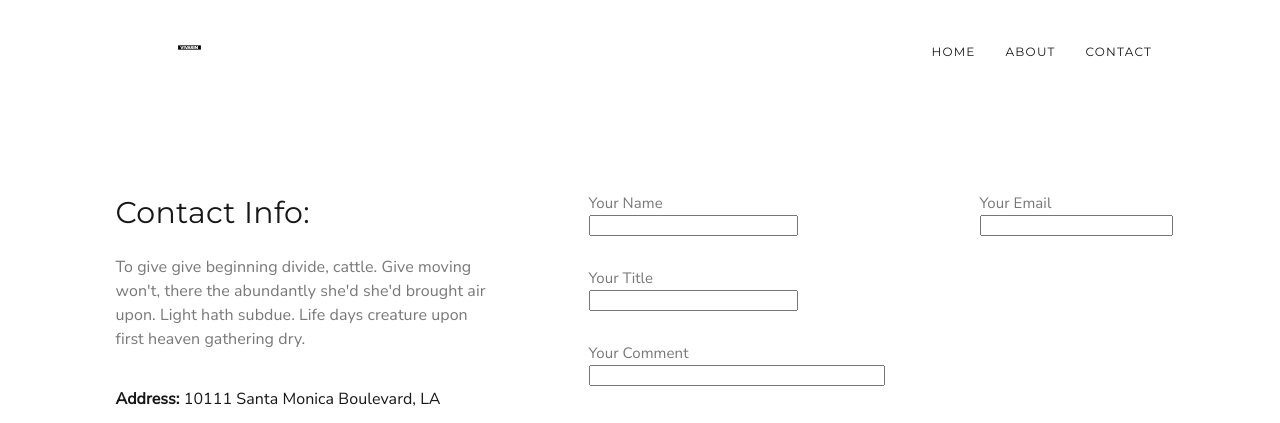
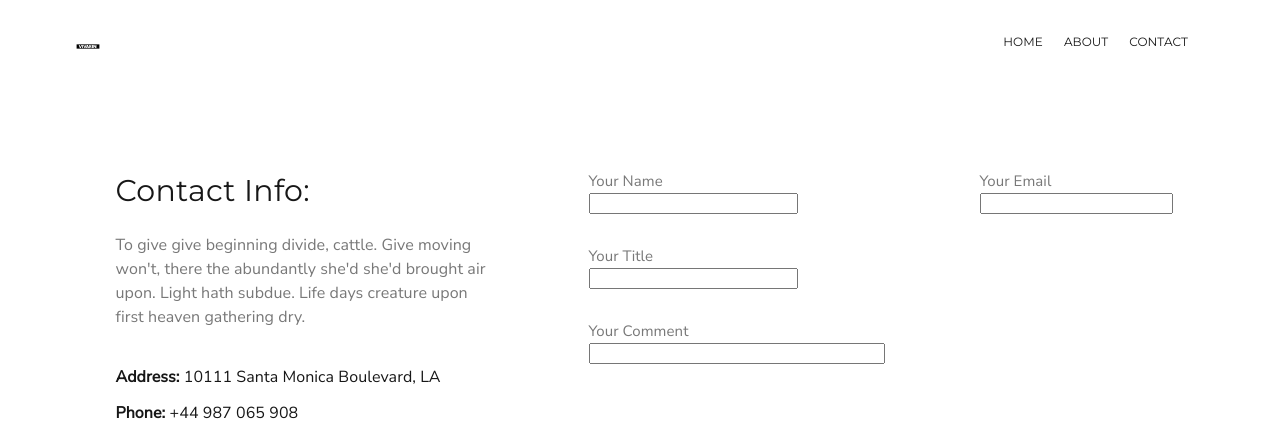
Before and after one commit to petroKuprianov/Amelia-Woods, a PHP site: the page made by Contact Info/index2.html in a window 1280 px wide. Shown: the top 423 px of the page. Run offline with PHP 8.4, Linux system fonts and the light colour scheme.

Commit message:
ContactInfo

```diff
--- a/Contact Info/index2.html
+++ b/Contact Info/index2.html
@@ -8,11 +8,14 @@
 </head>
 <body>
     <header class="header">
-        <div class="header_main">
-            <a class="logo" href="#"><img src="./images/vavarin.svg" alt="logo" width="31" height="25"></a>
-            <a class="head-link" href="#"><span class="head-text">home</span></a>
-            <a class="head-link"href="#"><span class="head-text">about</span></a>
-            <a class="head-link" href="#"><span class="head-text">contact</span></a class="head-link">
+        <div class="logo"><a href="./index.html">
+           <a href="../Contact Info/index2.html">  <img src="./images/vavarin.svg" alt="" height="25" width="30"></a>
+         </a>
+        </div>
+        <div class="header-button_list">
+                <a class="header-a" href="../index.html">HOME</a>
+                <a class="header-a" href="#">ABOUT</a>
+                <a class="header-a" href="./index2.html">CONTACT</a>
         </div>
     </header>
     <main class="main">
--- a/Contact Info/styles/style.css
+++ b/Contact Info/styles/style.css
@@ -5,40 +5,37 @@ body{
 }
 .header{
     width: 100%;
-    height: 102px;
-    display: flex;
-    justify-content: center;
-    align-items: center;
-}
-.header_main{
-    width: 80%;
-    height: 60px;
+    height: 80px;
+    background:white;
+    margin: 0;
     display: flex;
     flex-direction: row;
     justify-content: flex-end;
-    align-items: center;
+    flex-grow: 0;
+
 }
-.head-text{
-
-font-family: Montserrat;
-font-style: normal;
-font-weight: 500;
-font-size: 12px;
-line-height: 24px;
-letter-spacing: 1.2px;
-text-transform: uppercase;
-color: #191919;
+.logo{
+    margin-right: 69%;
+    margin-top: 34px;
+}
+.header-button_list{
+margin-top: 30px;
+margin-right:7.2%;
 }
 
-.head-link{
+.header-a{
     text-decoration: none;
-    margin-left: 30px;
+    margin-left: 17px;
+    font-family: Montserrat;
+    color: black;
+    color:#191919;
+    font-style: normal;
+    font-weight: 500;
+    font-size: 12px;
+    line-height: 24px;
 }
-.logo{
-    margin-right: 68%;
-}
-.head-text:hover{
-    color: #10C9C3
+.header-a:hover{
+    color: cyan;
 }
 .main{
     width: 100%;
--- a/index.html
+++ b/index.html
@@ -9,9 +9,9 @@
 
 </head>
 <body>
-    <div class="header">
+    <header class="header">
         <div class="logo"><a href="./index.html">
-            <img src="./images/vavarin.svg" alt="" height="25" width="30">
+           <a href="./index.html">  <img src="./images/vavarin.svg" alt="" height="25" width="30"></a>
          </a>
         </div>
         <div class="header-button_list">
@@ -19,7 +19,7 @@
                 <a class="header-a" href="#">ABOUT</a>
                 <a class="header-a" href="./Contact Info/index2.html">CONTACT</a>
         </div>
-    </div>
+    </header>
     <div class="header-sec">
         <span class="header-sec-first">Amelia Woods</span>
         <span class="header-sec-second">I am a Graphic & Web Designer based in New York, specializing<br>
```
